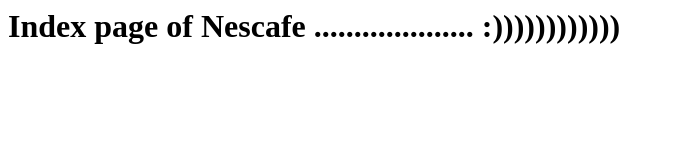
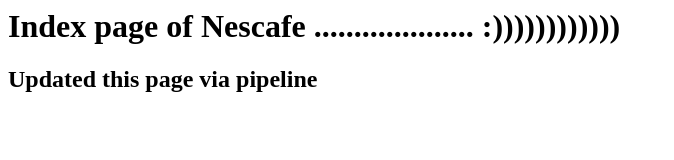
Before and after one commit to shaktiug/Nescafe, a plain HTML site: page index.html in a window 1280 px wide. Shown: the whole page, without its empty margins (0-674 px from the left). Drawn offline with Linux system fonts and the light colour scheme.

Commit message:
updated index.html

```diff
--- a/index.html
+++ b/index.html
@@ -1,3 +1,5 @@
 
 
 <h1>Index page of Nescafe .................... :))))))))))))</h1>
+
+<h2> Updated this page via pipeline </h2>
```
